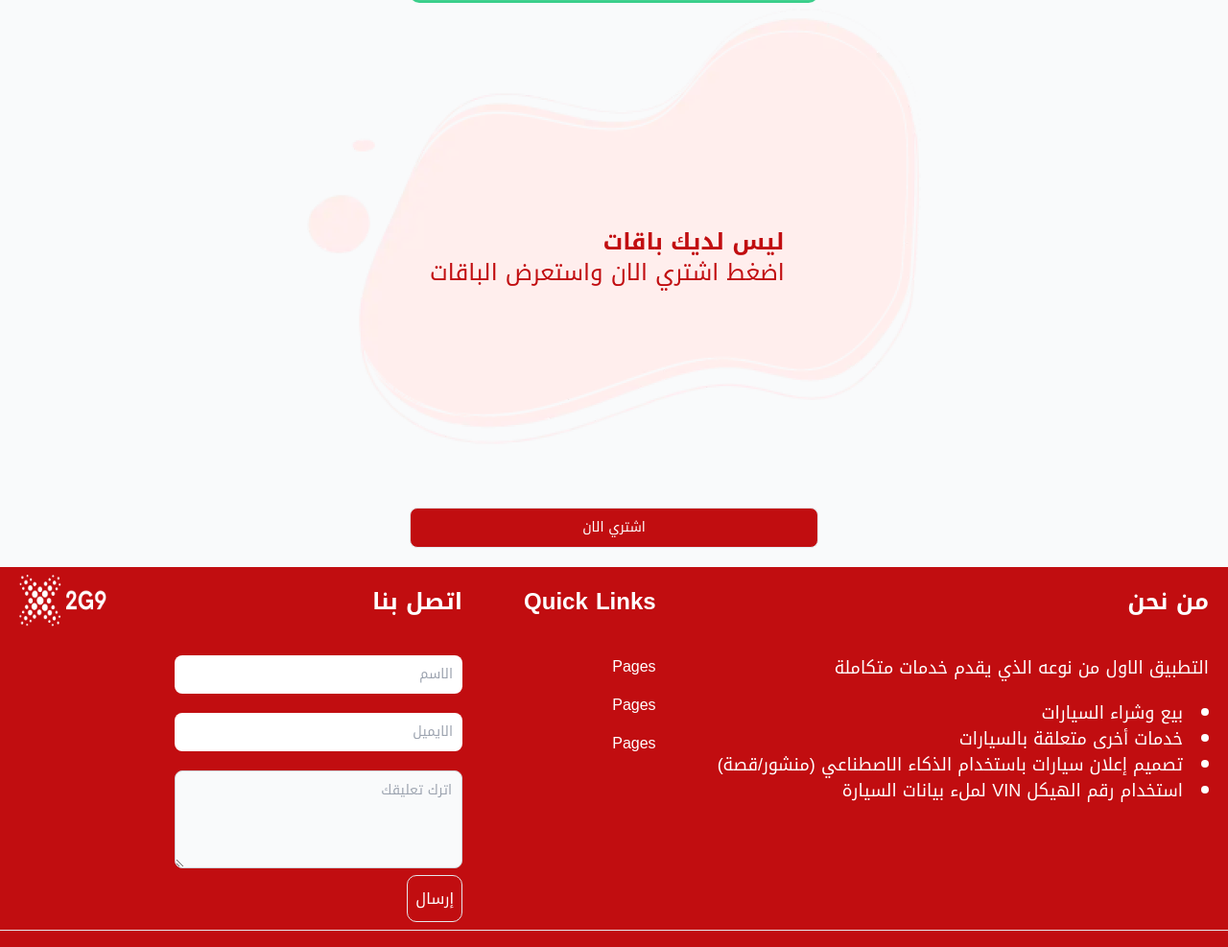
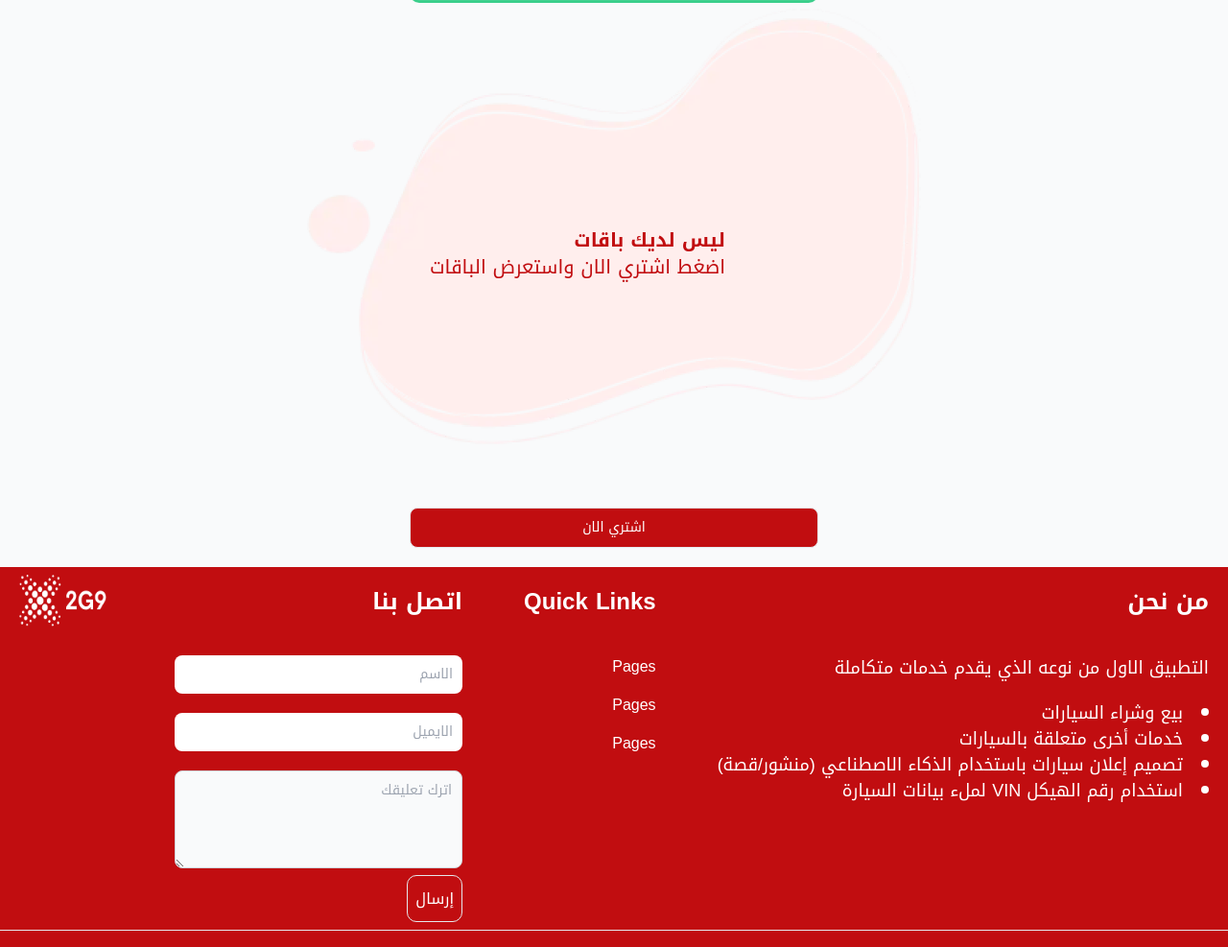
Before and after one commit to AQuadic/2G9Front, a website: page addAds.html in a window 1280 px wide. Shown: the part 809-1796 px from the top of the page at 96% size. Drawn offline with nearby package versions, Linux system fonts and the light colour scheme.

Commit message:
Ad Plans

```diff
--- a/addAds.html
+++ b/addAds.html
@@ -112,9 +112,9 @@
 
                 <div class="relative flex items-center justify-center">
                     <img src="./images/wavy.webp" alt="Wavy Shape">
-                    <div class="absolute top-1/2 left-[35%]">
-                        <h2 class="text-[#C10D10] text-2xl font-bold">ليس لديك باقات</h2>
-                        <p class="text-[#C10D10] text-2xl font-normal">اضغط اشتري الان واستعرض الباقات</p>
+                    <div class="absolute sm:top-1/2 top-[40%] left-[35%]">
+                        <h2 class="text-[#C10D10] text-xl font-bold">ليس لديك باقات</h2>
+                        <p class="text-[#C10D10] text-xl font-normal">اضغط اشتري الان واستعرض الباقات</p>
                     </div>
                 </div>
 
```
